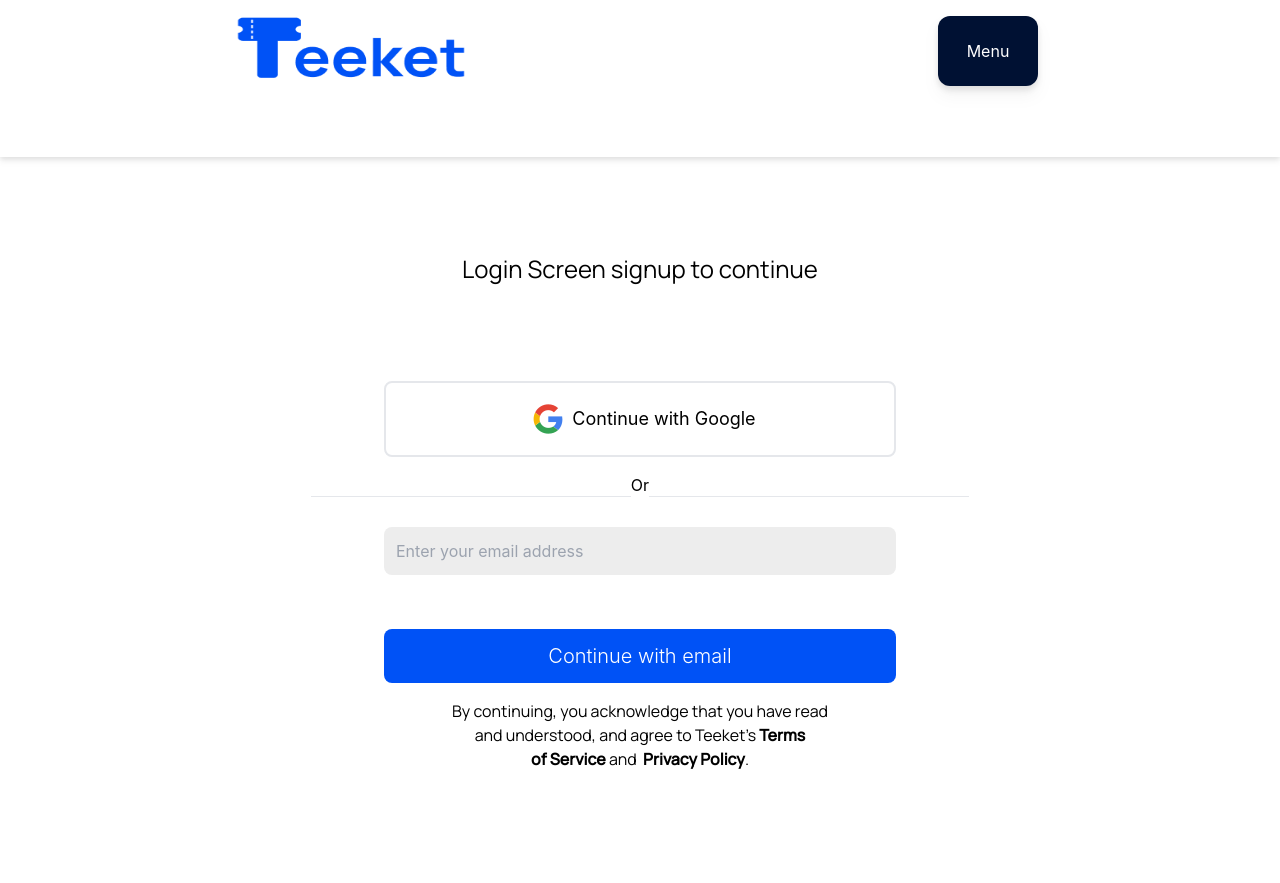
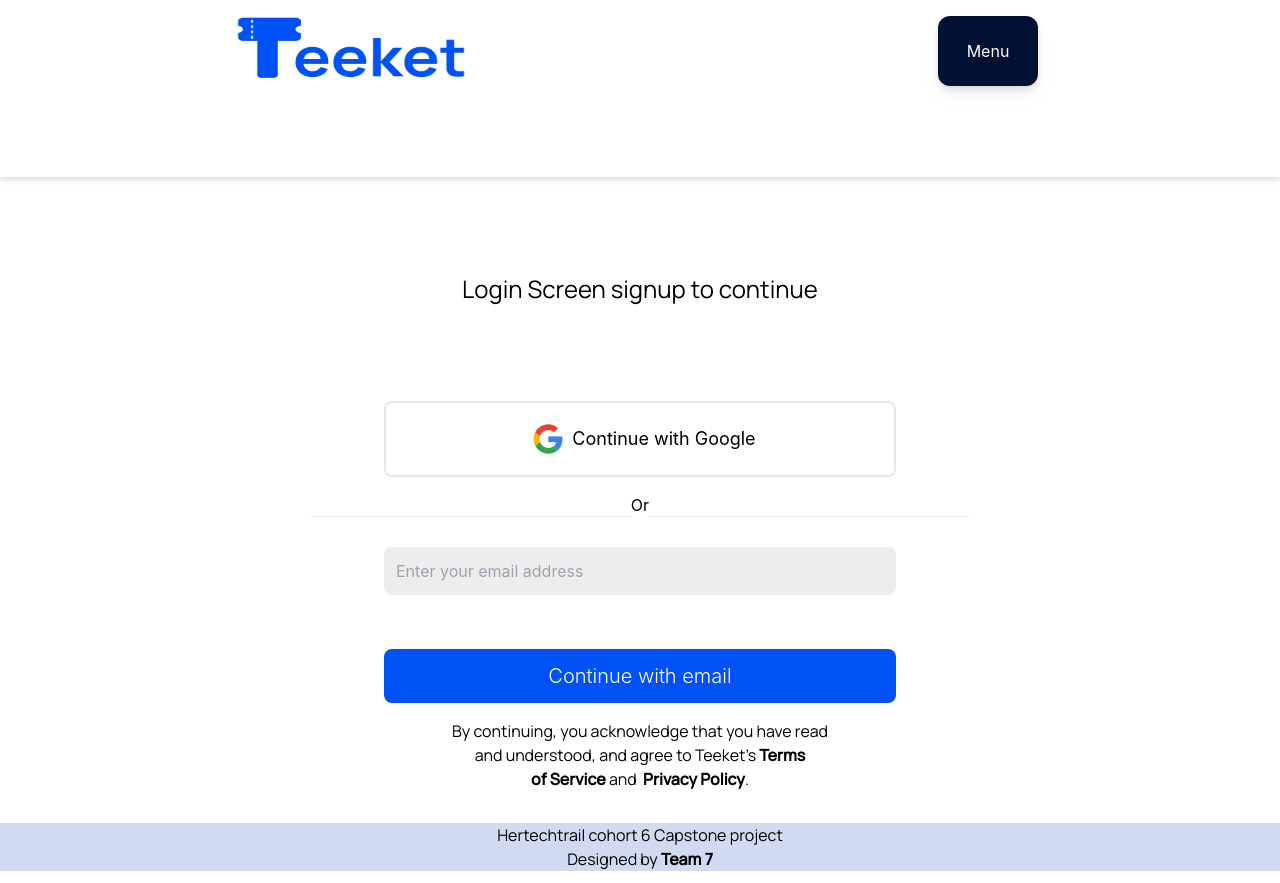
Before and after one commit to Techylawyer/Teeket, a React (Create React App) app: page / in a window 1280 px wide. Before the commit the page ends 800 px from the top, so only its background shows below. Built offline with nearby package versions, Linux system fonts and the light colour scheme.

Commit message:
button size fixed

```diff
--- a/src/Components/Footer.jsx
+++ b/src/Components/Footer.jsx
@@ -20,6 +20,17 @@ export function Footer() {
         </a>
         .
       </p>
+      <div>
+        <div
+          className="mt-8 text-center"
+          style={{ backgroundColor: "#D0DBF1" }}
+        >
+          Hertechtrail cohort 6 Capstone project
+          <p>
+            Designed by <span className="font-bold">Team 7</span>
+          </p>
+        </div>
+      </div>
     </footer>
   );
 }
--- a/src/styles/main.css
+++ b/src/styles/main.css
@@ -525,6 +525,9 @@ video {
 .mt-4{
   margin-top: 1rem;
 }
+.mt-8{
+  margin-top: 2rem;
+}
 .mt-input{
   margin-top: 30px;
 }
@@ -615,6 +618,9 @@ video {
 .p-3{
   padding: 0.75rem;
 }
+.text-center{
+  text-align: center;
+}
 .font-login{
   font-family: Manrope;
 }
@@ -625,6 +631,9 @@ video {
 .text-base{
   font-size: 1rem;
   line-height: 1.5rem;
+}
+.font-bold{
+  font-weight: 700;
 }
 .font-light{
   font-weight: 300;
--- a/src/styles/tailwind.css
+++ b/src/styles/tailwind.css
@@ -62,7 +62,7 @@
 }
 
 .Footer {
-  @apply mt-4 font-login pb-3;
+  @apply mt-4 font-login;
 }
 
 Footer a {
```
